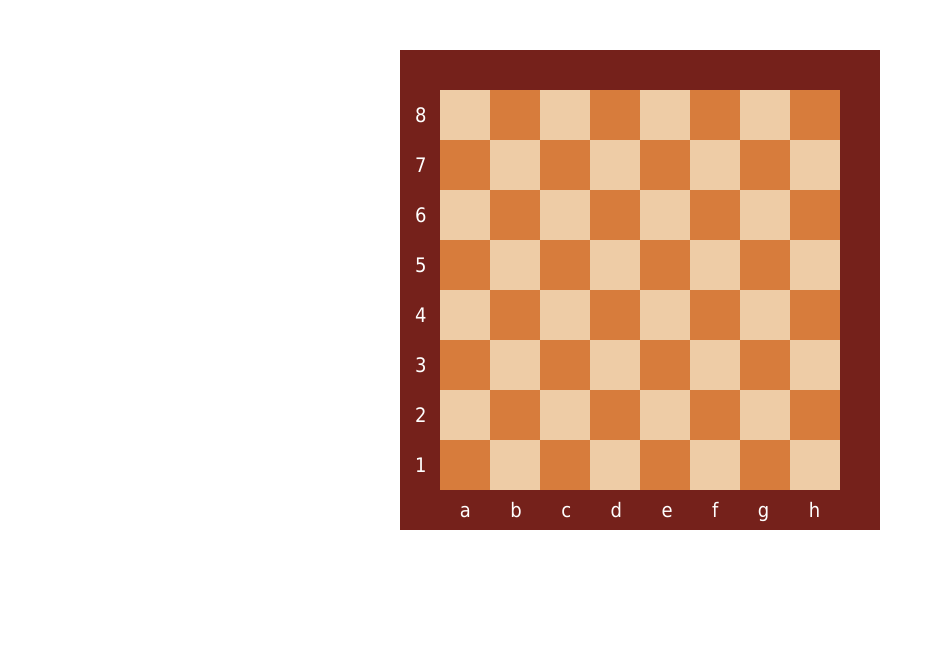
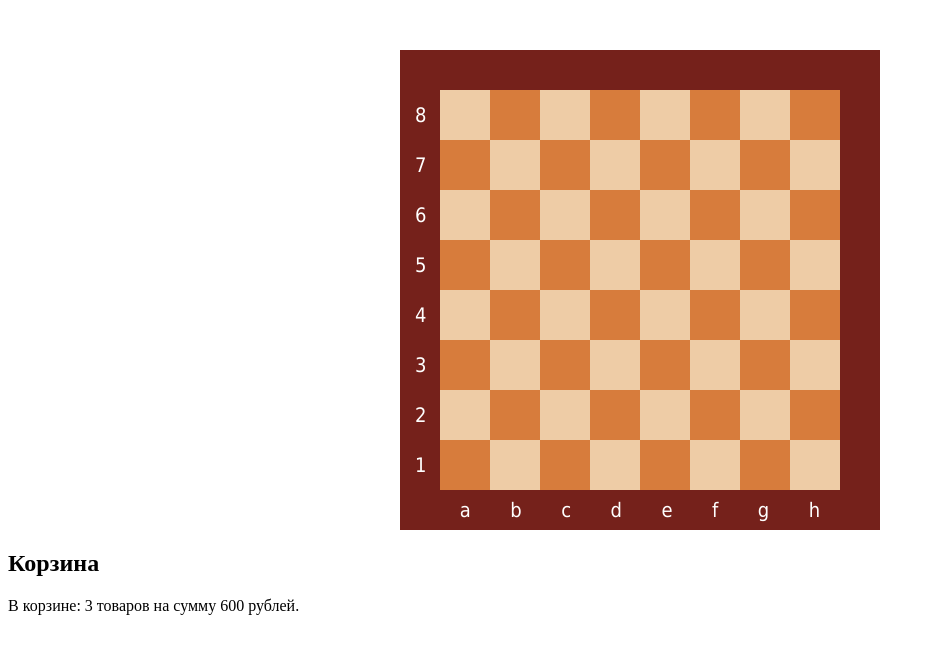
Before and after one commit to AnatolySokolov/GeekbrainsJS1, a plain HTML site: page lesson5/index.html in a window 1280 px wide. Shown: the whole page, without its empty margins (0-935 px from the left). Drawn offline with Linux system fonts and the light colour scheme.

Commit message:
task2 complete

```diff
--- a/lesson5/index.html
+++ b/lesson5/index.html
@@ -17,8 +17,11 @@
 
 <div class="container">
 </div>
+<div class="container2">
+</div>
 
 <script src="renderChessboard.js" defer></script>
 <script src="renderChessPieces.js" defer></script>
+<script src="task2.js" defer></script>
 </body>
 </html>
--- /dev/null
+++ b/lesson5/task2.js
@@ -0,0 +1,53 @@
+'use strict';
+
+(function () {
+
+  let renderCart = function (content) {
+    let $container = document.querySelector('.container2');
+    let $h2 = document.createElement('h2');
+    $h2.textContent = 'Корзина';
+    let $p = document.createElement('p');
+    $p.textContent = content;
+    $container.appendChild($h2);
+    $container.appendChild($p);
+  };
+
+  let calculatePrice = function (arr) {
+    let priceArr = [];
+    arr.forEach(function (el) {
+      priceArr.push(el.price);
+    });
+
+    return priceArr.reduce(function (sum, current) {
+      return sum + current;
+    }, 0);
+  };
+
+  let cart = {
+    list: [{
+      name: 'product1',
+      price: 100
+    },
+      {
+        name: 'product2',
+        price: 200
+      },
+      {
+        name: 'product3',
+        price: 300
+      }],
+    countPrice: function () {
+      let message = '';
+
+      if (this.list.length === 0) {
+        message = 'Корзина пуста';
+      } else {
+        let sum = calculatePrice(this.list);
+        message = 'В корзине: ' + this.list.length + ' товаров на сумму ' + sum + ' рублей.';
+      }
+      renderCart(message);
+    }
+  };
+
+  cart.countPrice();
+})();
```
